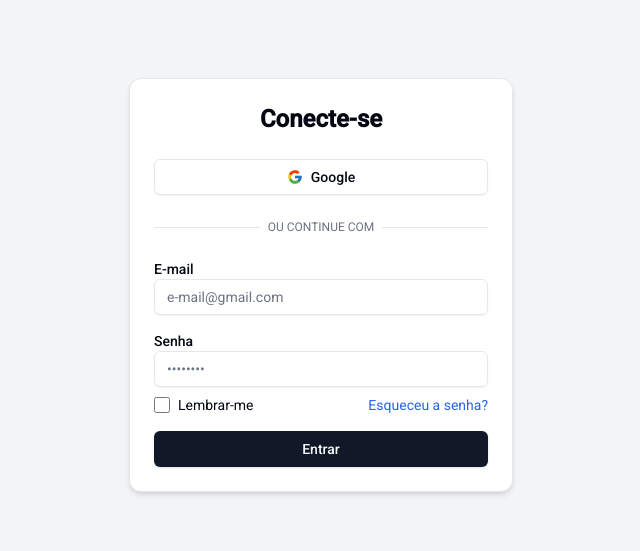
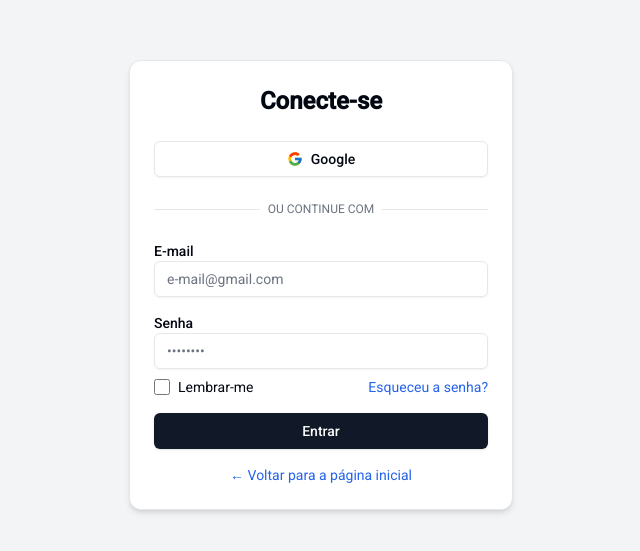
Before and after one commit to leoesilva/doefood-front, a React (Vite) app: page /autenticacao/login in a window 1280 px wide. Shown: the part 115-666 px from the top of the page, without its empty margins (319-959 px from the left). Built offline with nearby package versions, Linux system fonts and the light colour scheme.

Commit message:
Feat: Implementação do VLiibras

```diff
--- a/index.html
+++ b/index.html
@@ -9,5 +9,18 @@
   <body>
     <div id="root"></div>
     <script type="module" src="/src/main.tsx"></script>
+    <!-- Widget VLibras -->
+  <div vw class="enabled">
+    <div vw-access-button class="active"></div>
+    <div vw-plugin-wrapper>
+      <div class="vw-plugin-top-wrapper"></div>
+    </div>
+  </div>
+
+  <script src="https://vlibras.gov.br/app/vlibras-plugin.js"></script>
+  <script>
+    new window.VLibras.Widget('https://vlibras.gov.br/app');
+  </script>
+
   </body>
 </html>
--- a/src/pages/Autenticacao/Login.tsx
+++ b/src/pages/Autenticacao/Login.tsx
@@ -67,6 +67,12 @@
             Entrar
           </Button>
         </form>
+        <Link
+          to="/"
+          className="block mt-4 text-sm text-blue-600 hover:underline text-center"
+        >
+          ← Voltar para a página inicial
+        </Link>
       </div>
     </div>
   )
```
